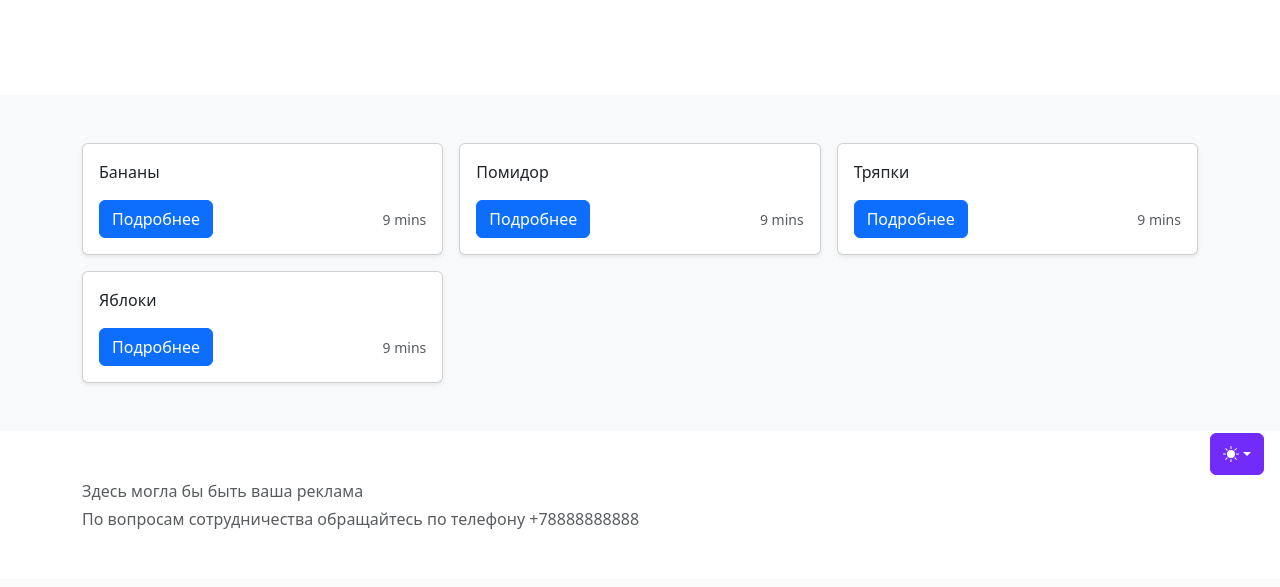
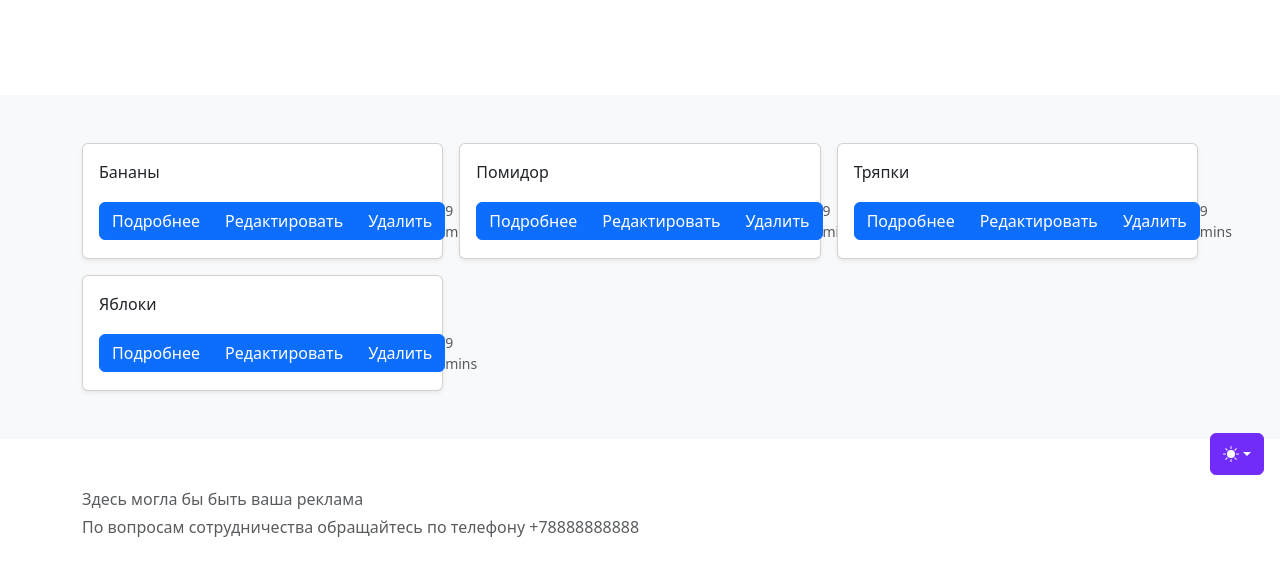
Before and after one commit to HepoH4uk/DjangoProject, a Django app: template catalog/templates/products_list.html in a window 1280 px wide. Shown: the part 309-896 px from the top of the page. Before the commit the page ends 838 px from the top, so only its background shows below. Run offline with Django 5.2, Linux system fonts and the light colour scheme; the template is opened without the code that fills it: values that come from a table or form of the project are taken from there, others are empty; data comes from the database, SQL or seed files in the repository; some libraries are stand-ins or nearby versions.

Commit message:
update products_list.html

```diff
--- a/catalog/templates/products_list.html
+++ b/catalog/templates/products_list.html
@@ -5,7 +5,7 @@
     <div class="container">
 
       <div class="row row-cols-1 row-cols-sm-2 row-cols-md-3 g-3">
-          {% for product in products %}
+          {% for product in object_list %}
         <div class="col">
           <div class="card shadow-sm">
             <img src="{{ product.image  | media_filter }}">
@@ -14,7 +14,8 @@
               <div class="d-flex justify-content-between align-items-center">
                 <div class="btn-group">
                   <a  class="btn btn-primary" href="{% url 'products:products_details' product.pk %}">Подробнее</a>
-
+                  <a  class="btn btn-primary" href="{% url 'products:products_update' product.pk %}">Редактировать</a>
+                  <a  class="btn btn-primary" href="{% url 'products:product_delete' product.pk %}">Удалить</a>
                 </div>
                 <small class="text-body-secondary">9 mins</small>
               </div>
```
